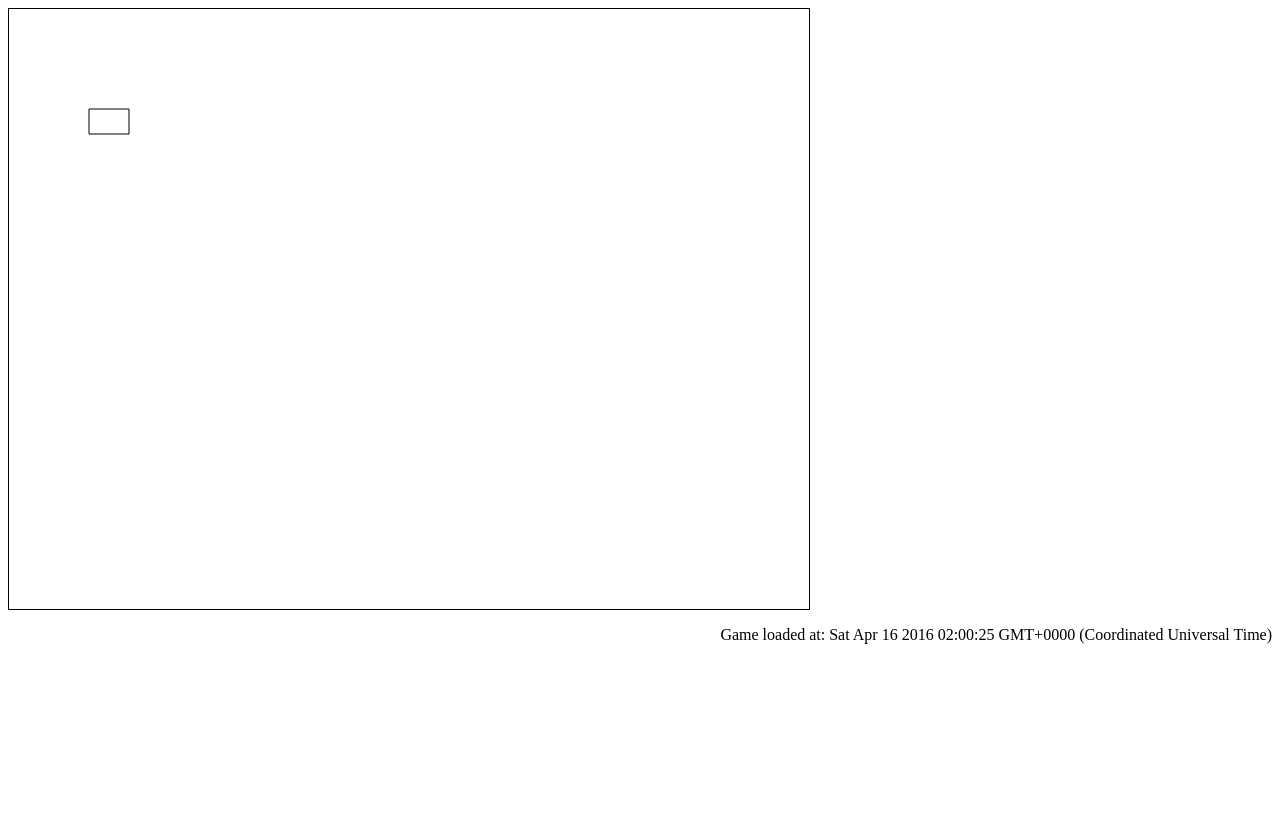
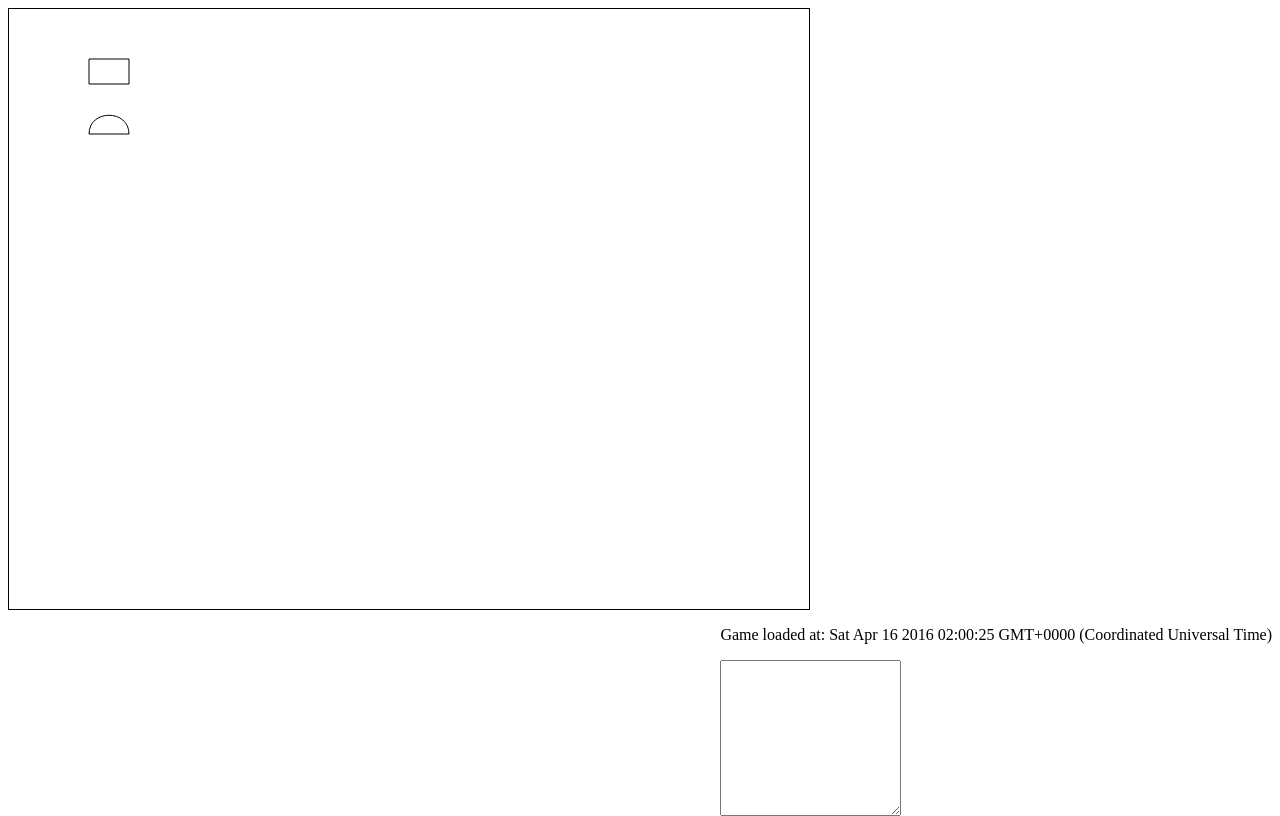
Before and after one commit to HeatherSoron/ludumdare-35, a plain HTML site: page index.html in a window 1280 px wide. Drawn offline with Linux system fonts and the light colour scheme.

Commit message:
Get a blob shape, and add some more note-keeping for the video

```diff
--- a/index.html
+++ b/index.html
@@ -21,6 +21,7 @@ canvas {
 		<canvas id="game" width=800 height=600></canvas>
 		<div id="debug-info">
 			<p id="time"></p>
+			<textarea id="notes" rows=10></textarea>
 		</div>
 	</body>
 </html>
--- a/js/init.js
+++ b/js/init.js
@@ -1,6 +1,6 @@
 function init() {
 	initializeCanvas();
-	initializeInput();
+	//initializeInput();
 
 	// setupGameWorld and runGame may need to be defined on a per-game basis
 	setupGameWorld();
--- a/js/main.js
+++ b/js/main.js
@@ -49,7 +49,12 @@ function renderGame() {
 
 	ctx.beginPath();
 
-	ctx.rect(hMid - width/2, top, width, height);
+	ctx.moveTo(hMid, bottom);
+	ctx.lineTo(hMid - width/2, bottom);
+	ctx.bezierCurveTo(hMid - width/2, top, hMid + width/2, top, hMid + width/2, bottom);
+	ctx.lineTo(hMid, bottom);
+
+	ctx.rect(hMid - width/2, top - height*2, width, height);
 
 	ctx.stroke();
 }
```
